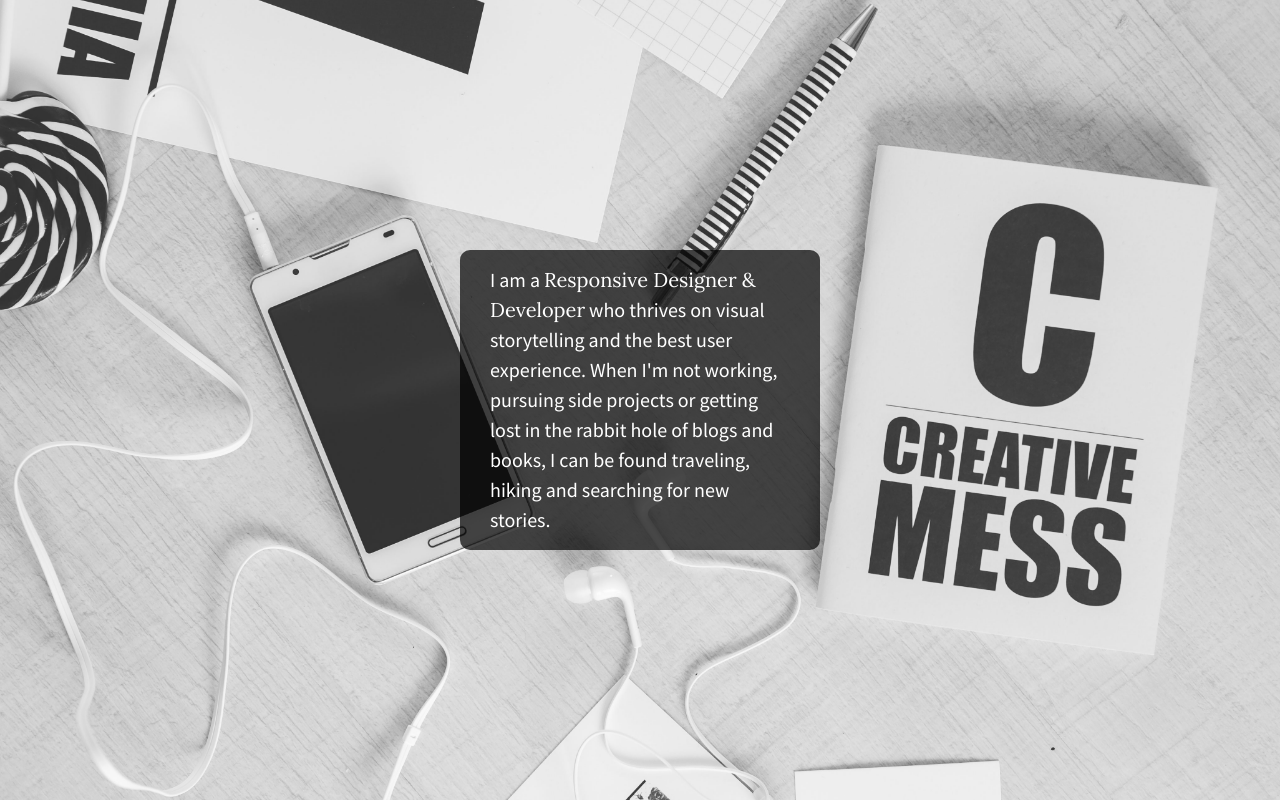
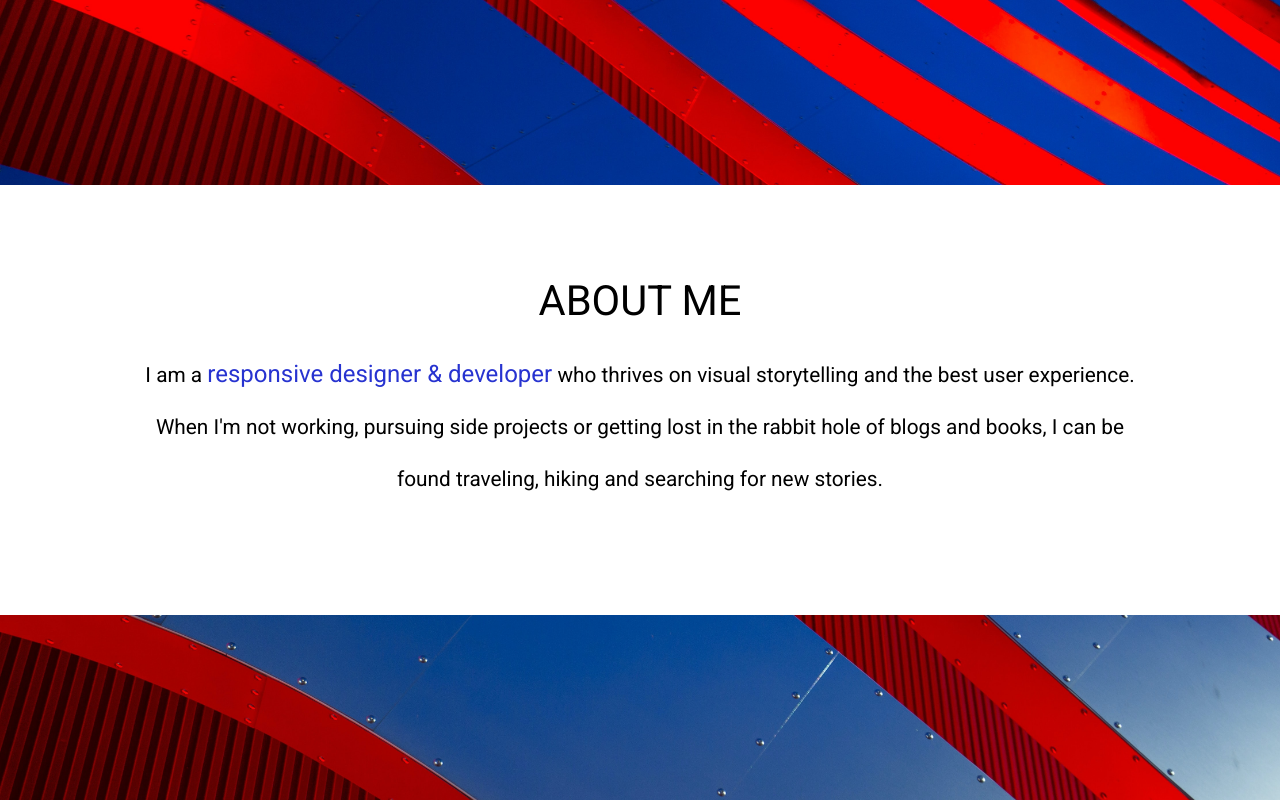
Before and after one commit to HanisN/206-responsive-website, a plain HTML site: page 206-center-flexbox-starter/index.html in a window 1280 px wide. Drawn offline with nearby package versions, Linux system fonts and the light colour scheme.

Commit message:
updated styles and background image and added heading

```diff
--- a/206-center-flexbox-starter/css/main.css
+++ b/206-center-flexbox-starter/css/main.css
@@ -97,9 +97,10 @@ textarea {
 
 /*Large Background Image*/
 html {
-    background: url(../img/bkgd2.jpg) no-repeat center center fixed;
+    background: url('../img/denys-nevozhai-unsplash.jpg') no-repeat center center fixed;
     background-size: cover;
 		height: 100%;
+		/*Photo by Denys Nevozhai on Unsplash*/
    /* set height to 100% - these are important for allowing content to vertically align */
 }
 
@@ -120,28 +121,30 @@ body {
 
 #content {
     /* set the display to flex and use the justify-content & align-items properties to center the text within the div*/
-    background: #222;
-    background:rgba(0,0,0,0.7);
-    color: #fff;
-    font-family: 'Source Sans Pro', sans-serif;
-    font-weight: 300;
-    font-size: 1.25em;
-    line-height: 1.5em;
-    border-radius: 10px;
-    padding: 0px 30px;
-    width: 300px;
-    height: 300px;
+    background: #fff;
+    color: #000;
+    font-family: 'Roboto', sans-serif;
+    font-weight: 400;
+    font-size: 1.3em;
+    line-height: 2.5em;
+    padding: 7% 10%;
 		display: flex;
+		flex-direction: column;
 		justify-content: center;
 		align-items: center;
+		text-align: center;
+}
+
+#heading {
+		font-size: 2em;
+		text-transform: uppercase;
 }
 
 #content p span {
-    font-family: 'Lora', sans-serif;
+    font-family: 'Roboto', sans-serif;
+		color: #2733D0;
+		font-size: 1.5rem;
 }
-
-
-
 
 
 /* ==========================================================================
@@ -228,6 +231,29 @@ body {
     /* Style adjustments for viewports that meet the condition */
 }
 
+@media only screen and (min-width: 768em) {
+    /* Style adjustments for viewports that meet the condition */
+		#content {
+		    background: #fff;
+		    color: #000;
+		    font-family: 'Roboto', sans-serif;
+		    font-weight: 400;
+		    font-size: 1.5em;
+		    line-height: 2.5em;
+		    padding: 3% 20%;
+				display: flex;
+				flex-direction: column;
+				justify-content: center;
+				align-items: center;
+				text-align: center;
+		}
+
+		#heading {
+				font-size: 1.8em;
+				text-transform: uppercase;
+		}
+}
+
 @media print,
        (-webkit-min-device-pixel-ratio: 1.25),
        (min-resolution: 1.25dppx),
--- a/206-center-flexbox-starter/index.html
+++ b/206-center-flexbox-starter/index.html
@@ -14,6 +14,7 @@
         <link rel="stylesheet" href="css/main.css">
         <script src="js/vendor/modernizr-2.8.3.min.js"></script>
         <link href="https://fonts.googleapis.com/css?family=Lora|Source+Sans+Pro:400,700" rel="stylesheet">
+				<link href="https://fonts.googleapis.com/css2?family=Roboto:wght@300;400&display=swap" rel="stylesheet">
     </head>
     <body>
         <!--[if lt IE 8]>
@@ -24,7 +25,8 @@
 
         <section class="wrapper">
             <div id="content">
-                <p>I am a <span>Responsive Designer & Developer</span> who thrives on visual storytelling and the best user experience. When I'm not working, pursuing side projects or getting lost in the rabbit hole of blogs and books, I can be found traveling, hiking and searching for new stories.</p>
+							<div id="heading">About Me</div>
+                <p>I am a <span>responsive designer & developer</span> who thrives on visual storytelling and the best user experience. When I'm not working, pursuing side projects or getting lost in the rabbit hole of blogs and books, I can be found traveling, hiking and searching for new stories.</p>
             </div>
         </section>
 
```
Also changed, not shown: 206-center-flexbox-starter/img/denys-nevozhai-unsplash.jpg (added).
